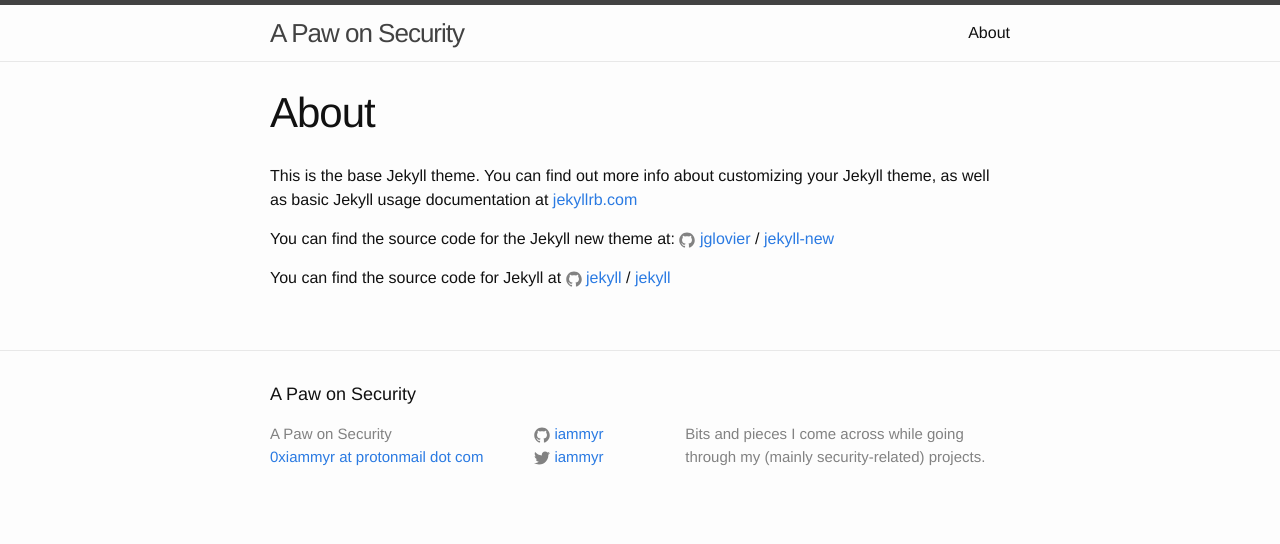
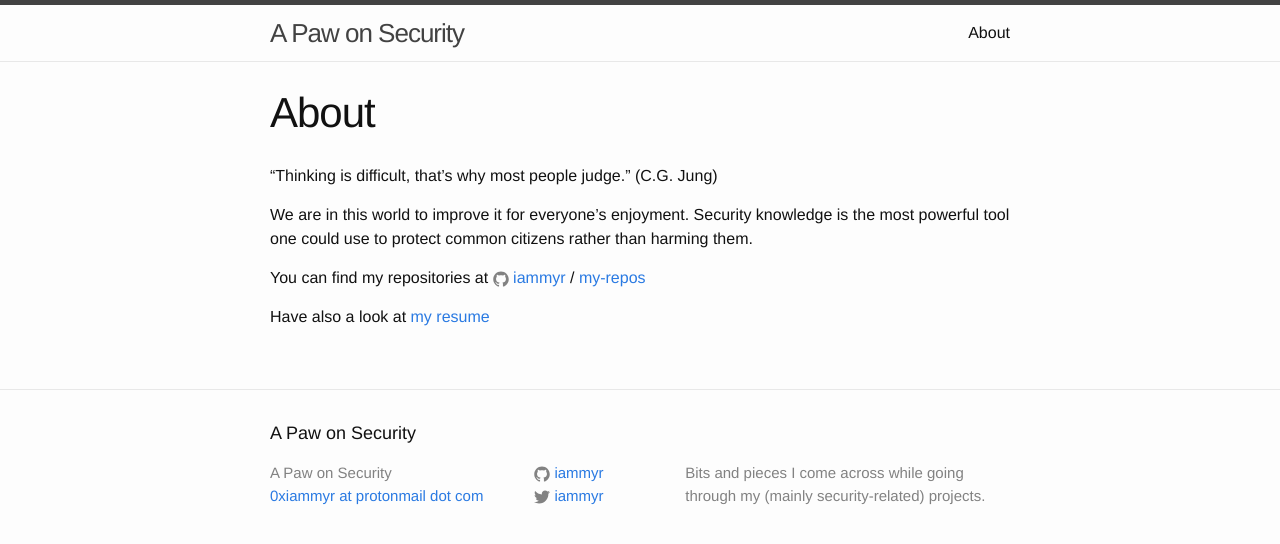
Before and after one commit to iammyr/iammyr.github.io, a Jekyll site: the page built from about.md, in a window 1280 px wide. Shown: the top 544 px of the page. Built offline with Jekyll 4.4.1, drawn with Linux system fonts in a browser that asks for light colours.

Commit message:
about page updated

```diff
--- a/about.md
+++ b/about.md
@@ -4,12 +4,11 @@ title: About
 permalink: /about/
 ---
 
-This is the base Jekyll theme. You can find out more info about customizing your Jekyll theme, as well as basic Jekyll usage documentation at [jekyllrb.com](http://jekyllrb.com/)
+"Thinking is difficult, that's why most people judge." (C.G. Jung)
 
-You can find the source code for the Jekyll new theme at:
-{% include icon-github.html username="jglovier" %} /
-[jekyll-new](https://github.com/jglovier/jekyll-new)
+We are in this world to improve it for everyone's enjoyment. Security knowledge is the most powerful tool one could use to protect common citizens rather than harming them.
 
-You can find the source code for Jekyll at
-{% include icon-github.html username="jekyll" %} /
-[jekyll](https://github.com/jekyll/jekyll)
+You can find my repositories at {% include icon-github.html username="iammyr" %} /
+[my-repos](https://github.com/iammyr)
+
+Have also a look at [my resume](https://iammyr.github.com/cv/resume.html)
```
